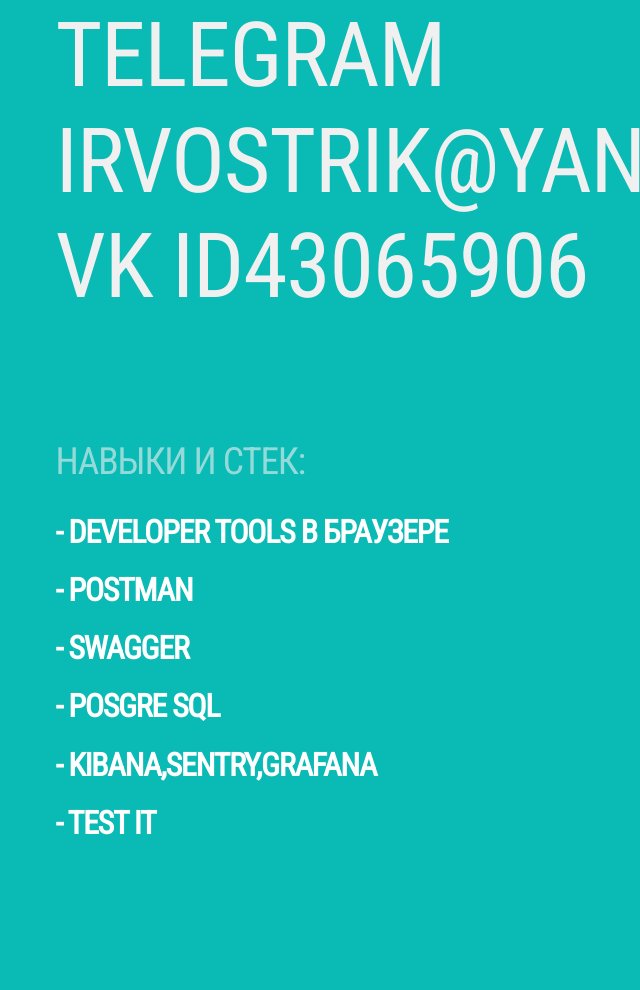
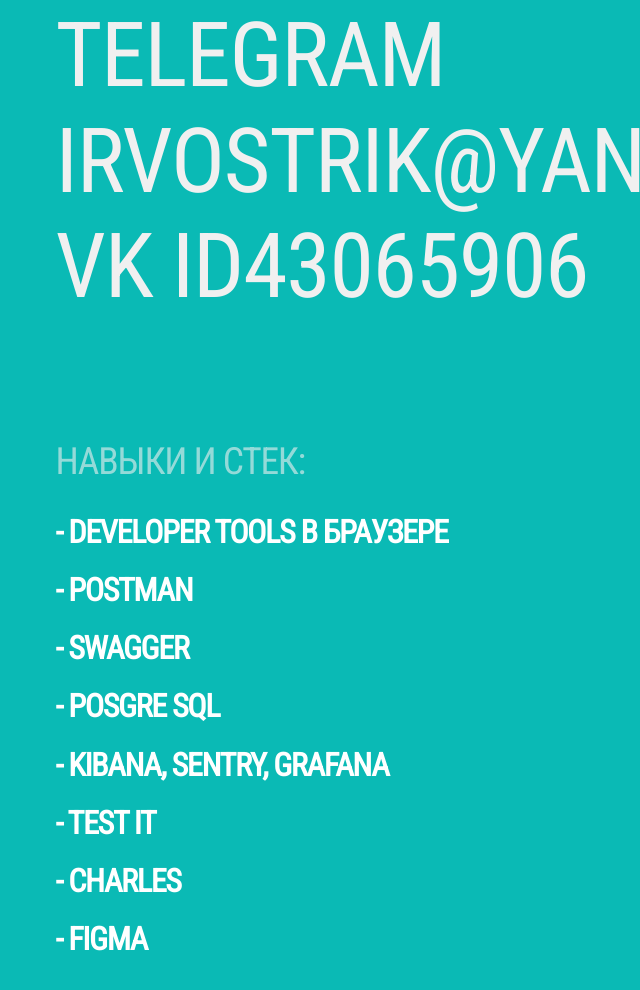
Before and after one commit to irina-vos-qa/cv, a plain HTML site: page index.html in a window 1280 px wide. Shown: the part 505-1495 px from the top of the page, without its empty margins (7-647 px from the left). Drawn offline with Linux system fonts and the light colour scheme.

Commit message:
добавлен_заголовок

```diff
--- a/index.html
+++ b/index.html
@@ -34,8 +34,10 @@
       <h1>- POSTMAN</h1>
       <h1>- SWAGGER</h1>
       <h1>- POSGRE SQL</h1>
-      <h1>- KIBANA,SENTRY,GRAFANA</h1>
+      <h1>- KIBANA, SENTRY, GRAFANA</h1>
       <h1>- TEST IT</h1>
+      <h1>- CHARLES</h1>
+      <h1>- FIGMA</h1>
       </div>
     </div>
   </body>
```
